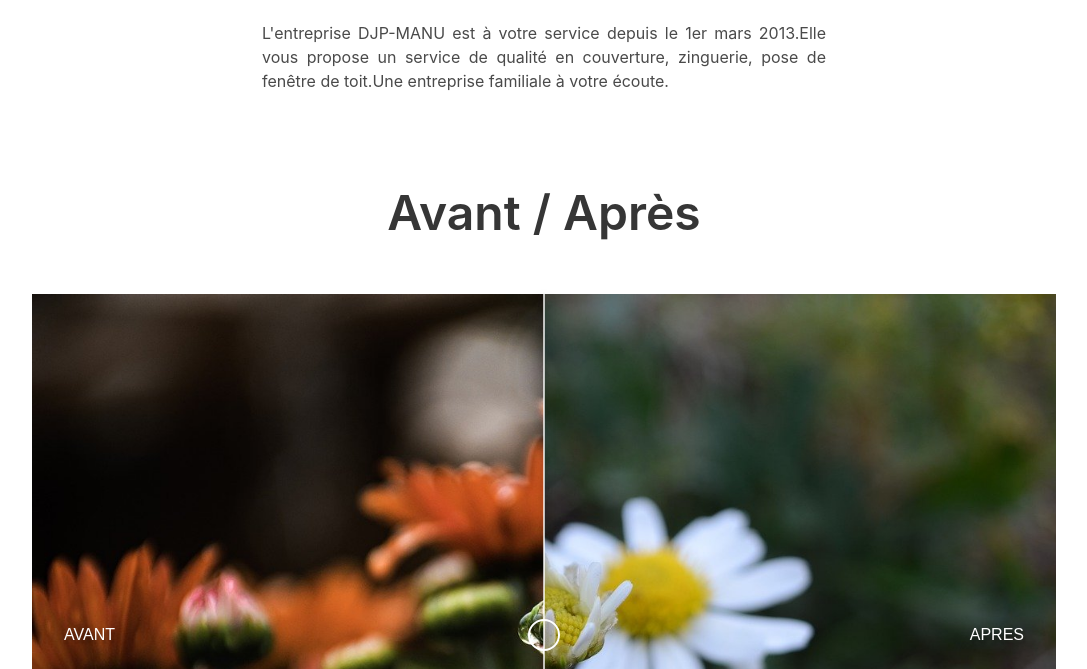
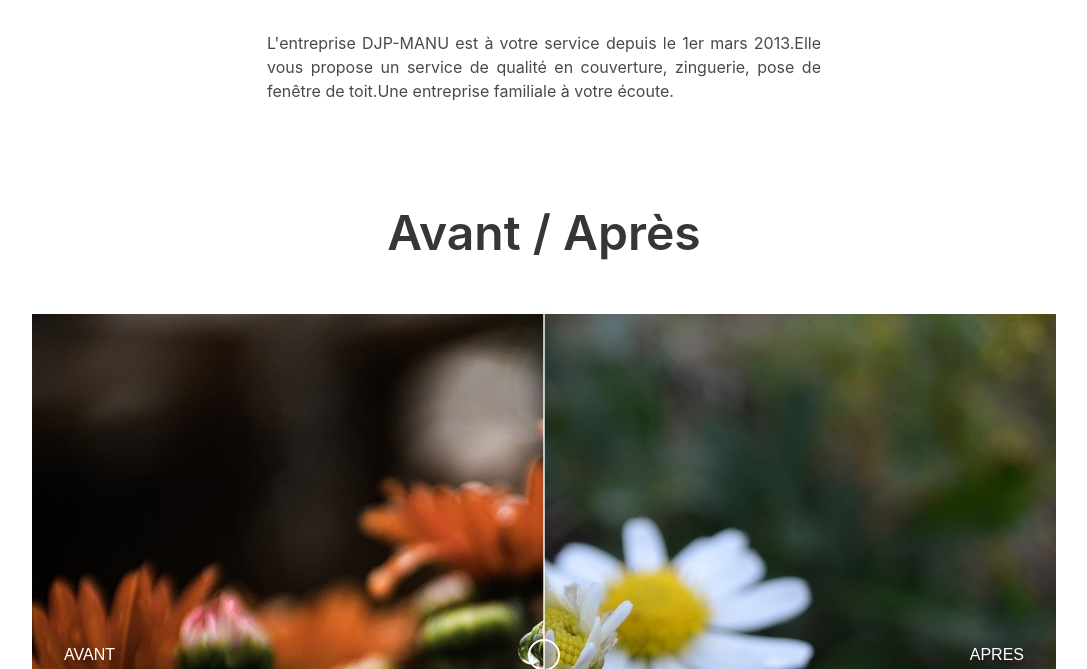
Before and after one commit to Guyliane/djp-manu, a website: page index.html in a window 1280 px wide. Shown: the part 1078-1747 px from the top of the page, without its empty margins (96-1183 px from the left). Drawn offline with nearby package versions, Linux system fonts and the light colour scheme; a web font is replaced by a local one.

Commit message:
fix horizontal scroll 1.0.2 about padding

```diff
--- a/index.html
+++ b/index.html
@@ -64,8 +64,8 @@
 
         <br>
 
-        <div class="columns is-centered">
-            <p class="column is-6 has-text-justified about-txt">
+        <div class="columns is-centered txt-about">
+            <p class="column is-6 has-text-justified">
                 L'entreprise DJP-MANU est à votre service depuis le 1er mars 2013.Elle vous propose un service de qualité en couverture, zinguerie, pose de fenêtre de toit.Une entreprise familiale à votre écoute.
             </p>
         </div>
```
